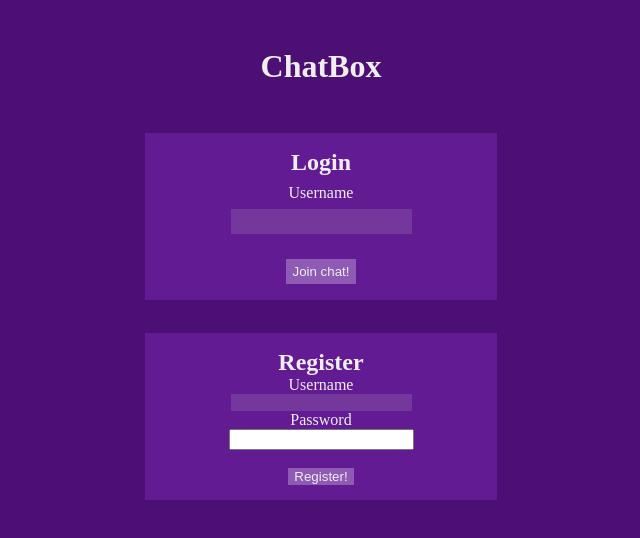
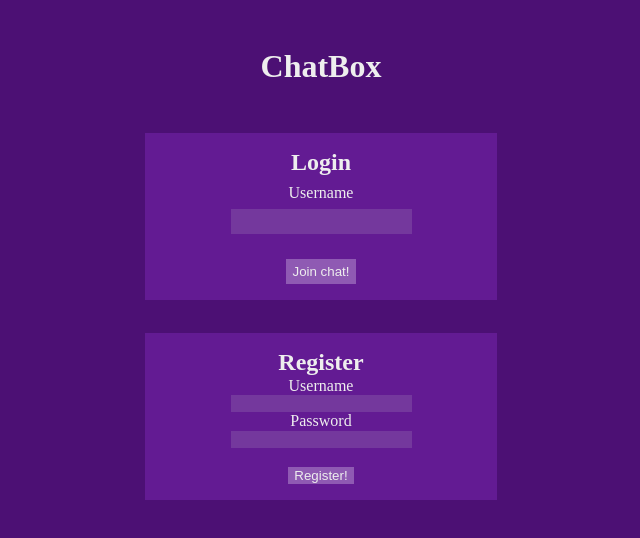
Before and after one commit to Dundgren/chatbox, a Vue app: page / in a window 1280 px wide. Shown: the top 538 px of the page, without its empty margins (319-959 px from the left). Built offline with nearby package versions, Linux system fonts and the light colour scheme.

Commit message:
Added styling to password and autoclear for register-form

```diff
--- a/src/components/RegisterForm.vue
+++ b/src/components/RegisterForm.vue
@@ -22,6 +22,8 @@ export default {
     methods: {
         register() {
             apiRegister(this.username, this.password);
+            this.username = "",
+            this.password = ""
         }
     }
 }
@@ -37,7 +39,7 @@ export default {
         justify-items: center;
         padding: 1em;
 
-        input[type="text"] {
+        input[type="text"], input[type="password"]{
             background-color: #74389d;
             color: #eee;
             border: none;
```
